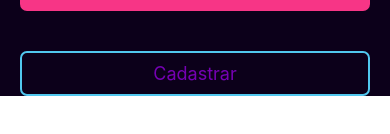
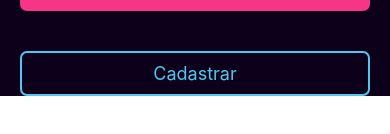
Before and after one commit to IgorOliveiraSilvaBr01/mobile-senai, a React Native app in the folder projeto-01/go-drinking/: screen / in a window 390 px wide. Shown: the part 350-484 px from the top of the page. Built offline with nearby package versions, Linux system fonts and the light colour scheme.

Commit message:
style(components): update style of button

```diff
--- a/projeto-01/go-drinking/src/components/ButtonOutline/style.js
+++ b/projeto-01/go-drinking/src/components/ButtonOutline/style.js
@@ -11,7 +11,7 @@ export const styles = StyleSheet.create({
     },
 
     tetxBtnOutline:{
-        color: colors.colorRoyalPurple,
+        color: colors.colorCyan,
         fontSize: 18,
         textAlign: "center"
     }
```
